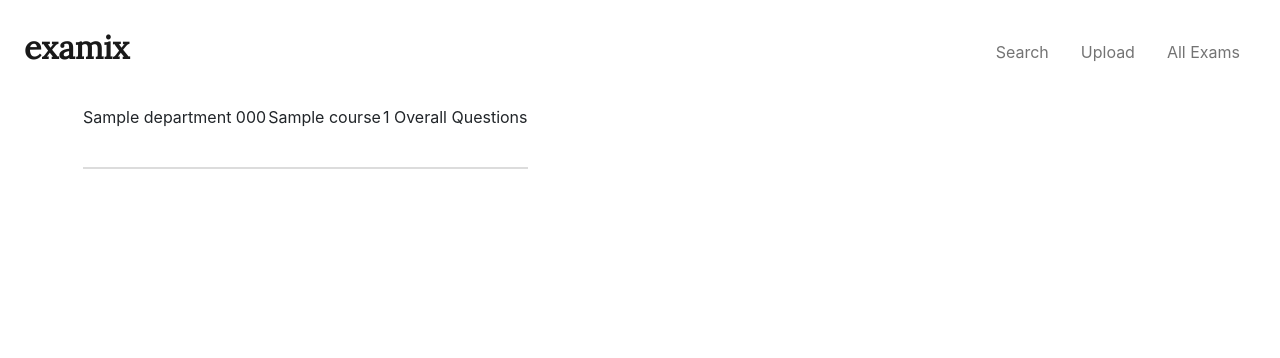
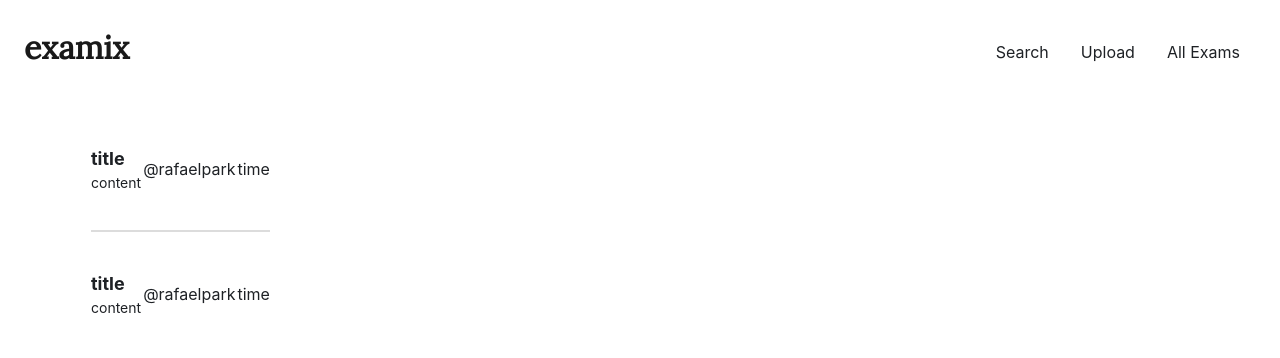
Before and after one commit to examix/examix, a Flask app: template flaskr/templates/main/cards.html in a window 1280 px wide. Shown: the top 358 px of the page. Run offline with Flask 3, Linux system fonts and the light colour scheme; the template is opened without the code that fills it: most values are stand-ins (such as "Sample title", 1, 10 or a date in 2020); some libraries are stand-ins or nearby versions.

Commit message:
Styles to style.css

```diff
--- a/flaskr/static/styles/style.css
+++ b/flaskr/static/styles/style.css
@@ -283,3 +283,70 @@ hr {
     animation: wobble 6s ease-in-out infinite;
     transform-origin: center; /* Set the transform origin to the center of the SVG */
 }
+
+/* ============ navbar styling ============ */
+.navbar {
+    background-color: #FFFFFF; /* Background color matching the image */
+}
+
+.navbar-nav a {
+    color: #1E2125;
+    text-decoration: none;
+}
+
+.navbar-nav .nav-link:hover {
+    color: #FFFFFF;
+    background-color: #FFAC63; /* Add background color on hover */
+    border-radius: 5px; /* Add rounded corners */
+}
+
+.navbar-nav .logo:hover {
+    color: #FFAC63;
+}
+/* ============ table row styling ============ */
+.all-posts {
+    padding: 20px;
+}
+
+table.test td {
+    background-color: white;
+    border: none;
+}
+
+td:first-child {
+    border-left-style: solid;
+    border-top-left-radius: 15px;
+    border-bottom-left-radius: 15px;
+}
+
+td:last-child {
+    border-right-style: solid;
+    border-bottom-right-radius: 15px;
+    border-top-right-radius: 15px;
+}
+
+table.test {
+    border-collapse: separate;
+}
+
+/* row hover styling */
+tr.item:hover td {
+    background-color: #F0F2F3;
+}
+
+.post-title {
+    font-weight: bold;
+    font-size: 18px; /* Adjust the font size as needed */
+}
+
+.post-content {
+    font-size: 14px; /* Adjust the font size as needed */
+}
+
+.post-text {
+    color: #1E2125;
+}
+
+.firstLine td{
+    border-bottom: 2px solid black;
+}
--- a/flaskr/templates/main/cards.html
+++ b/flaskr/templates/main/cards.html
@@ -1,52 +1,4 @@
 {% extends 'base.html' %}
-<style>
-  .all-posts {
-    padding: 20px;
-}
-
-table.test td {
-    background-color: white;
-    border: none;
-}
-
-td:first-child {
-    border-left-style: solid;
-    border-top-left-radius: 15px;
-    border-bottom-left-radius: 15px;
-}
-
-td:last-child {
-    border-right-style: solid;
-    border-bottom-right-radius: 15px;
-    border-top-right-radius: 15px;
-}
-
-table.test {
-    border-collapse: separate;
-}
-
-/* row hover styling */
-tr.item:hover td {
-  background-color: lightblue;
-}
-
-.post-title {
-    font-weight: bold;
-    font-size: 18px; /* Adjust the font size as needed */
-}
-
-.post-content {
-    font-size: 14px; /* Adjust the font size as needed */
-}
-
-.post-text {
-    color: #1E2125;
-}
-
-.firstLine td{
-  border-bottom: 2px solid black;
-}
-</style>
 
 {% block content %}
 <!-- <div class="container all-posts">
@@ -88,16 +40,30 @@ tr.item:hover td {
 </div>  -->
 <div class="container all-posts">
   <table class="test" style="border-spacing: 0 20px;">
-    {% for dict in course_list %}
     <tr class="item">
-      <td>{{dict['course'].department + ' ' + dict['course'].code|string}}</td>
-      <td>{{dict['course'].name}}</td>
-      <td>{{dict['total_questions']}} Overall Questions</td>
+        <td>
+            <div>
+                <div class="post-title post-text">title</div>
+                <div class="post-content post-text">content</div>
+            </div>
+        </td>
+        <td class="post-text">@rafaelpark</td>
+        <td class="post-text">time</td>
     </tr>
     <tr>
       <td colspan="3"><hr/></td>
     </tr>
-    {% endfor %}
+    <tr class="item">
+      <td>
+          <div>
+              <div class="post-title post-text">title</div>
+              <div class="post-content post-text">content</div>
+          </div>
+      </td>
+      <td class="post-text">@rafaelpark</td>
+      <td class="post-text">time</td>
+  </tr>
+
 </table>
 </div>
 
```
